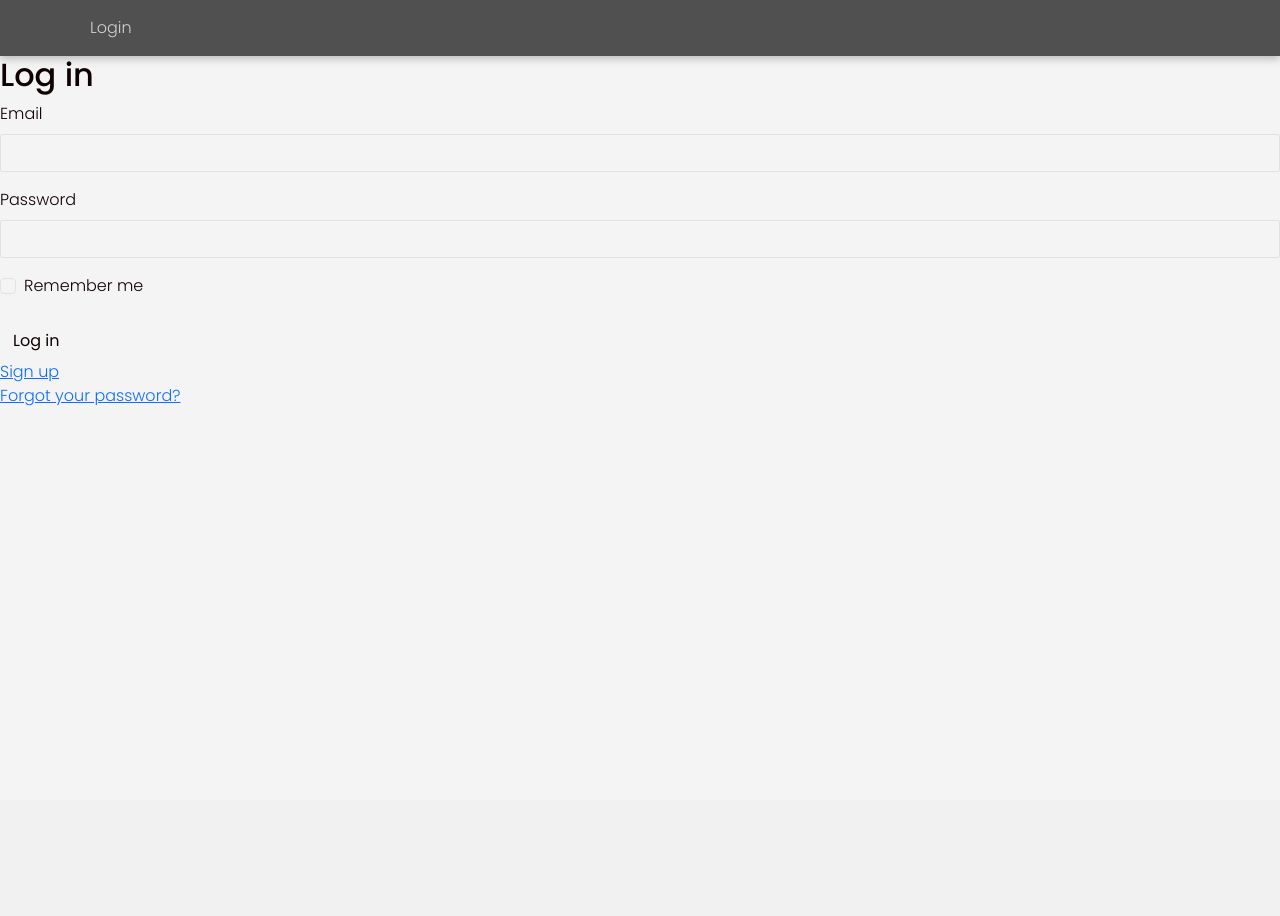
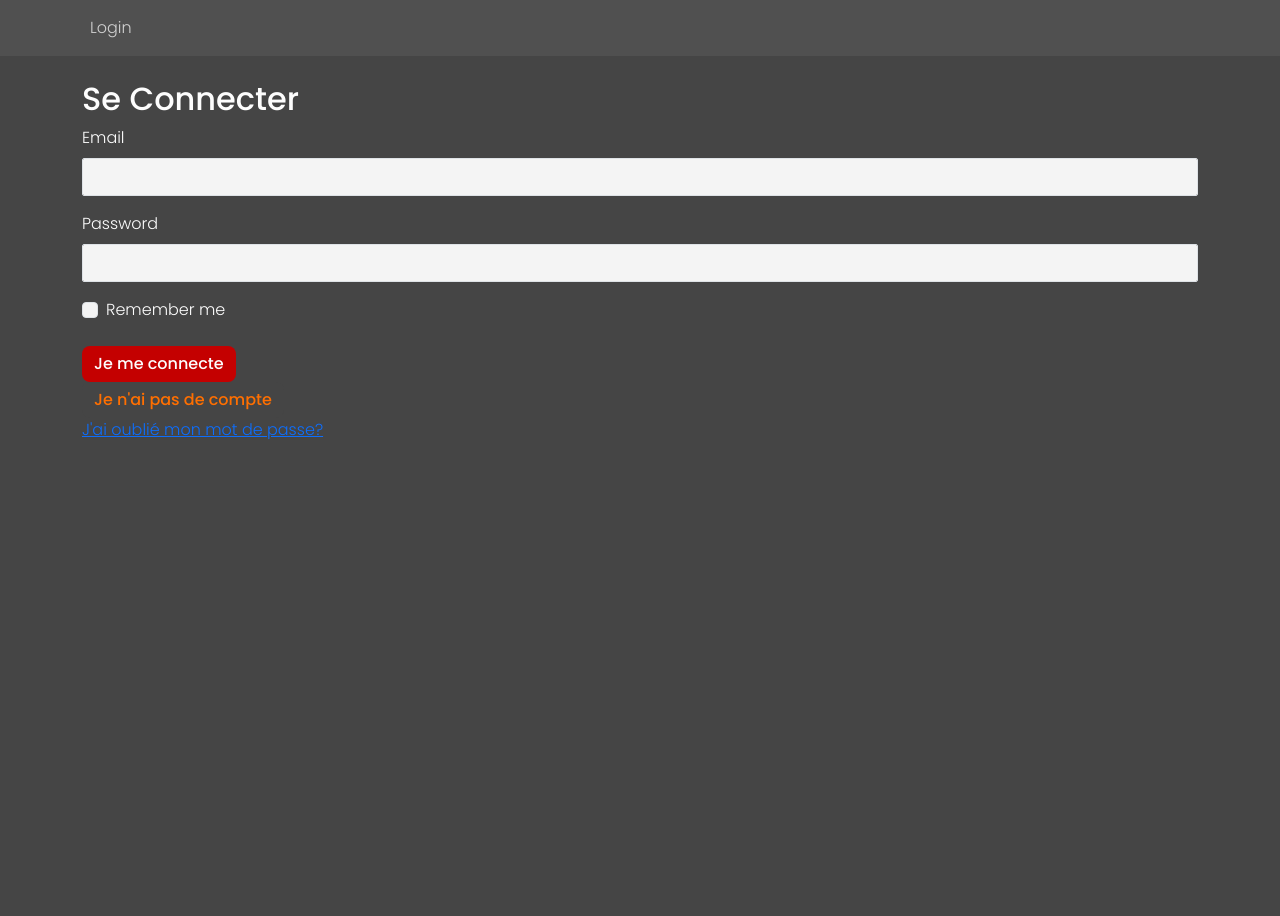
Before and after one commit to Ketmoss/MANKAI, a Rails app: the page made by app/views/devise/sessions/new.html.erb in a window 1280 px wide. Before the commit the page ends 800 px from the top, so only its background shows below. Run offline with Rails 7, Linux system fonts and the light colour scheme; style sheets or scripts are compiled from the project's sources; parts of the project's set-up code (start-up, migrations or seed data) failed here and were passed over; some libraries are stand-ins or nearby versions.

Commit message:
Profile and login fix

```diff
--- a/app/assets/stylesheets/application.scss
+++ b/app/assets/stylesheets/application.scss
@@ -18,7 +18,8 @@
 
 // Applied to body
 body {
-    font-family: "Poppins", sans-serif !important;
+  font-family: "Poppins", sans-serif !important;
   font-weight: 300;
   font-style: normal;
+  background-color: $background;
 }
--- a/app/assets/stylesheets/components/_btn.scss
+++ b/app/assets/stylesheets/components/_btn.scss
@@ -16,3 +16,12 @@
     box-shadow: 0 0 0 0.2rem $manga-primary !important;
   }
 }
+
+
+.btn-secondary {
+  background-color: $background !important;
+  color: $secondary !important;
+  border: none;
+  border-radius: 0.5rem;
+  font-weight: 500;
+}
--- a/app/assets/stylesheets/pages/_general-style.scss
+++ b/app/assets/stylesheets/pages/_general-style.scss
@@ -4,6 +4,10 @@
   min-height: 100vh;
   min-width: 100vw;
   color: $on_background;
+}
+
+.general-style .form-text {
+  color: $on_surface;
 }
 .outline{
   outline: 1px solid greenyellow;
--- a/app/controllers/pages_controller.rb
+++ b/app/controllers/pages_controller.rb
@@ -4,4 +4,8 @@ class PagesController < ApplicationController
   def home
     @dbmangas = DbManga.all
   end
+
+  def profile
+    @user = current_user
+  end
 end
--- a/app/views/devise/registrations/edit.html.erb
+++ b/app/views/devise/registrations/edit.html.erb
@@ -1,5 +1,6 @@
+<div class="pt-4 general-style">
   <div class="container">
-<h3>Edit my profile <%= resource_name.to_s.humanize %></h3>
+  <h3>Modifier mon Profile <%= resource_name.to_s.humanize %></h3>
   <hr>
 
   <%= simple_form_for(resource, as: resource_name, url: registration_path(resource_name), html: { method: :put }) do |f| %>
@@ -49,5 +50,5 @@
     <div class="div">
       <%= link_to "Back", :back, class:"btn btn-primary" %>
     </div>
-
   </div>
+</div>
--- a/app/views/devise/registrations/new.html.erb
+++ b/app/views/devise/registrations/new.html.erb
@@ -1,4 +1,5 @@
-<h2>Sign up</h2>
+<div class="container text-center pt-4 general-style">
+<h2>Créer un compte</h2>
 
 <%= simple_form_for(resource, as: resource_name, url: registration_path(resource_name)) do |f| %>
   <%= f.error_notification %>
@@ -31,3 +32,4 @@
 <% end %>
 
 <%= render "devise/shared/links" %>
+</div>
--- a/app/views/devise/sessions/new.html.erb
+++ b/app/views/devise/sessions/new.html.erb
@@ -1,4 +1,6 @@
-<h2>Log in</h2>
+<div class="pt-4 general-style">
+  <div class="container">
+    <h2>Se Connecter</h2>
 
     <%= simple_form_for(resource, as: resource_name, url: session_path(resource_name)) do |f| %>
       <div class="form-inputs">
@@ -13,8 +15,10 @@
       </div>
 
       <div class="form-actions">
-    <%= f.button :submit, "Log in" %>
+        <%= f.button :submit, "Je me connecte", class: "btn btn-red" %>
       </div>
     <% end %>
 
     <%= render "devise/shared/links" %>
+  </div>
+</div>
--- a/app/views/devise/shared/_links.html.erb
+++ b/app/views/devise/shared/_links.html.erb
@@ -1,13 +1,13 @@
 <%- if controller_name != 'sessions' %>
-  <%= link_to "Log in", new_session_path(resource_name) %><br />
+  <%= link_to "Je me connecte", new_session_path(resource_name) %><br />
 <% end %>
 
 <%- if devise_mapping.registerable? && controller_name != 'registrations' %>
-  <%= link_to "Sign up", new_registration_path(resource_name) %><br />
+  <%= link_to "Je n'ai pas de compte", new_registration_path(resource_name), class:"btn btn-secondary" %><br />
 <% end %>
 
 <%- if devise_mapping.recoverable? && controller_name != 'passwords' && controller_name != 'registrations' %>
-  <%= link_to "Forgot your password?", new_password_path(resource_name) %><br />
+  <%= link_to "J'ai oublié mon mot de passe?", new_password_path(resource_name) %><br />
 <% end %>
 
 <%- if devise_mapping.confirmable? && controller_name != 'confirmations' %>
--- a/app/views/shared/_navbar.html.erb
+++ b/app/views/shared/_navbar.html.erb
@@ -22,7 +22,7 @@
             <%= link_to raw('<i class="fa-solid fa-rotate"></i> <p>Echange</p>'), "/exchanges", class: "nav-link" %>
           </li>
           <li class="nav-item flex-fill text-center">
-            <%= link_to raw('<i class="fa-solid fa-user"></i> <p>Profil</p>'), "/users/edit", class: "nav-link" %>
+            <%= link_to raw('<i class="fa-solid fa-user"></i> <p>Profil</p>'), "/profile", class: "nav-link" %>
           </li>
         <% else %>
           <li class="nav-item">
--- a/config/routes.rb
+++ b/config/routes.rb
@@ -1,6 +1,8 @@
 Rails.application.routes.draw do
   devise_for :users
   root to: "pages#home"
+
+  get '/profile', to: 'pages#profile'
   # Define your application routes per the DSL in https://guides.rubyonrails.org/routing.html
 
   # Reveal health status on /up that returns 200 if the app boots with no exceptions, otherwise 500.
```
Also changed, not shown: app/views/pages/profile.html.erb (added, +22 -0 lines). Lines whose indentation alone changed are shown as unchanged.
